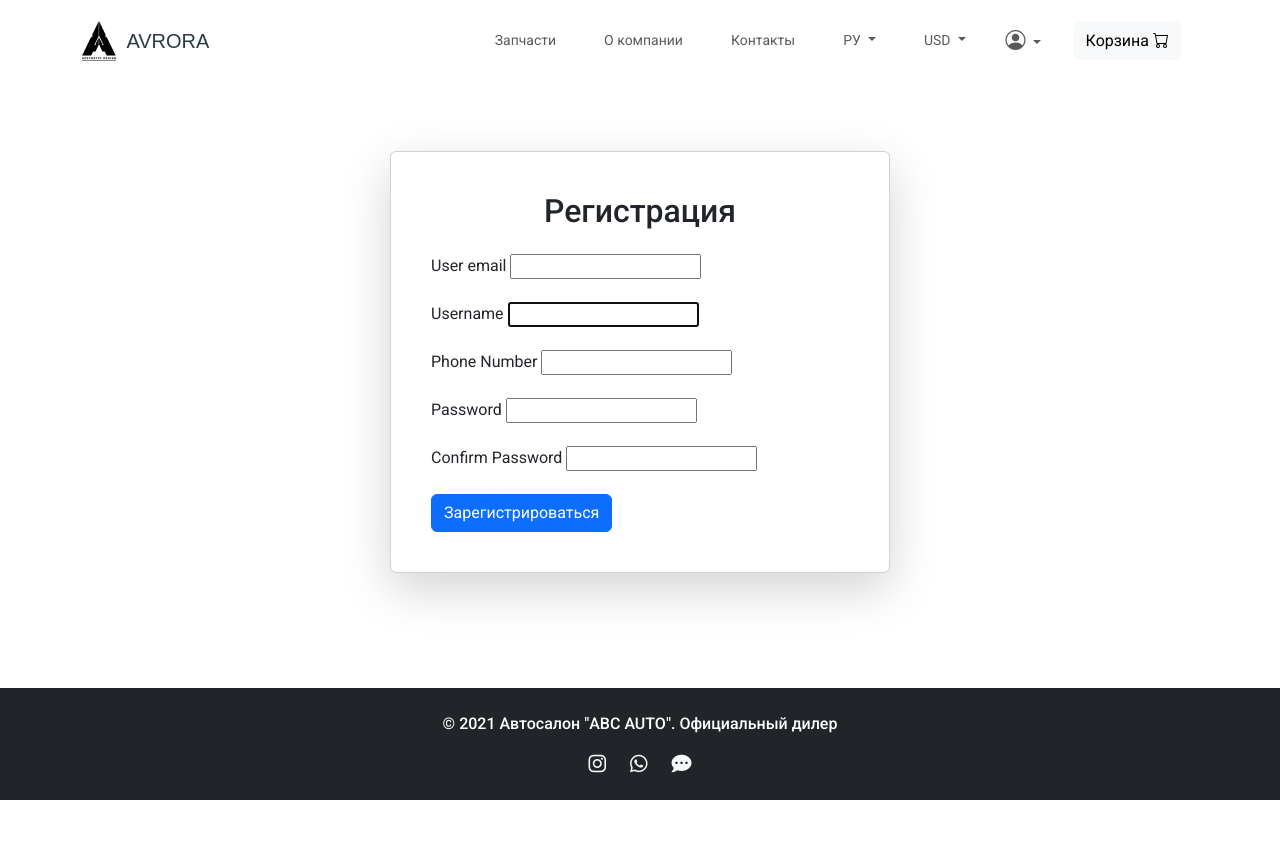
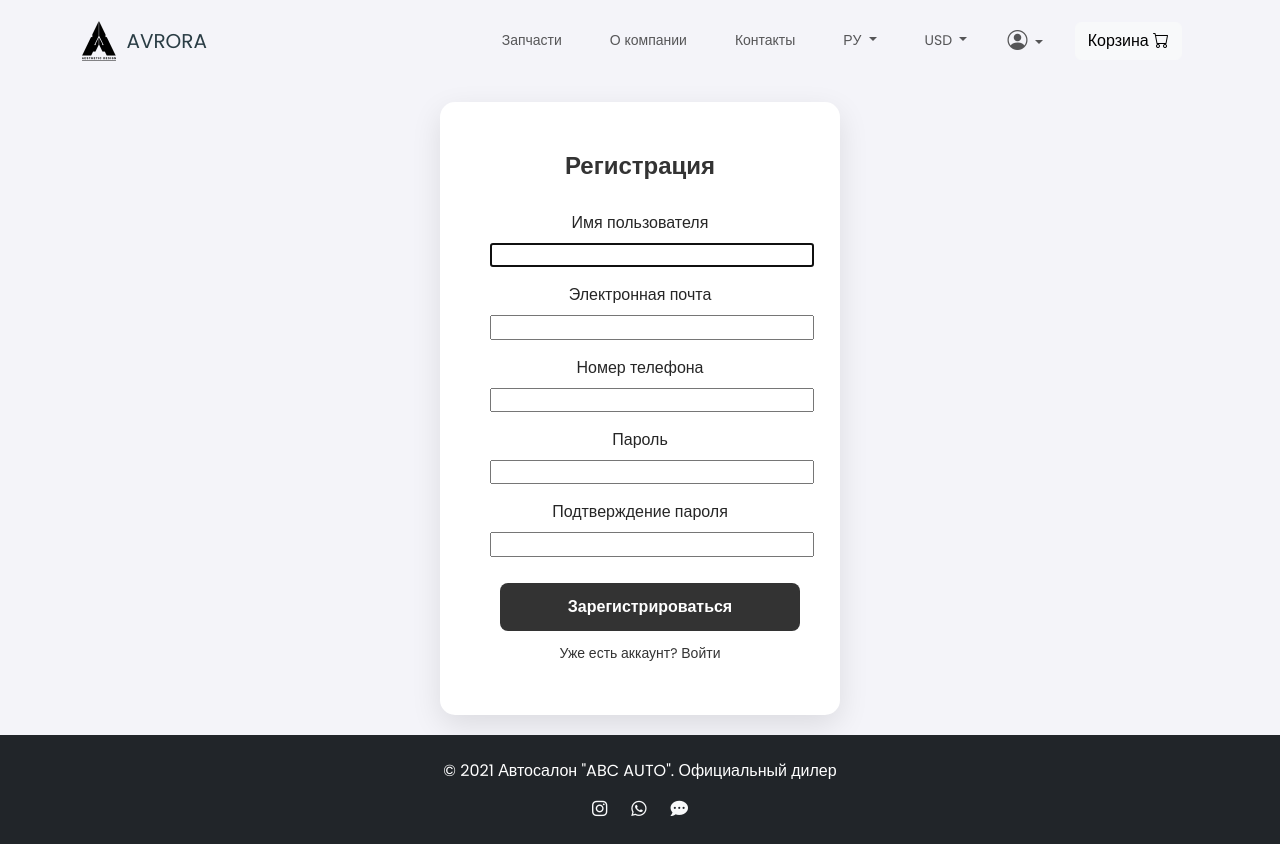
Before and after one commit to asel6320/spare_Asel, a Django app: page /accounts/register/ in a window 1280 px wide. Before the commit the page ends 800 px from the top, so only its background shows below. Run offline with Django 5.2, Linux system fonts and the light colour scheme; parts of the project's set-up code (start-up, migrations or seed data) failed here and were passed over.

Commit message:
добавил стили и изменил шрифты

```diff
--- a/source/accounts/templates/register.html
+++ b/source/accounts/templates/register.html
@@ -1,12 +1,108 @@
 {% extends 'base.html' %}
+{% load static %}
+{% block content %}
+    <style>
+        @import url('https://fonts.googleapis.com/css2?family=Poppins:wght@400;600&display=swap');
 
-{% block content %}
-<div class="d-flex justify-content-center align-items-center" style="min-height: 70vh;">
-    <div class="card shadow-lg p-4" style="width: 100%; max-width: 500px;">
-        <div class="card-body">
-            <h2 class="card-title mb-4 text-center">Регистрация</h2>
-            <form method="post">
+        body {
+            font-family: 'Poppins', sans-serif;
+            height: 100vh;
+            margin: 0;
+            background-color: #f4f4f9;
+        }
+
+        .login-container {
+            display: flex;
+            justify-content: center;
+            align-items: center;
+            width: 100%;
+            height: 100%;
+        }
+
+        .login {
+            background-color: white;
+            padding: 50px;
+            border-radius: 15px;
+            box-shadow: 0px 10px 30px rgba(0, 0, 0, 0.1);
+            width: 400px;
+            text-align: center;
+            margin: 20px;
+        }
+
+        h2 {
+            font-size: 24px;
+            font-weight: 600;
+            margin-bottom: 30px;
+            color: #333;
+        }
+
+        form {
+            margin-top: 20px;
+        }
+
+        input.text {
+            width: 100%;
+            padding: 15px;
+            margin: 10px 0;
+            border: 1px solid #ddd;
+            border-radius: 8px;
+            font-size: 14px;
+            transition: all 0.3s ease;
+        }
+
+        input.text:focus {
+            border-color: #333;
+            box-shadow: 0px 0px 5px rgba(51, 51, 51, 0.2);
+        }
+
+        button.signin {
+            width: 100%;
+            padding: 15px;
+            background-color: #333;
+            color: white;
+            border: none;
+            border-radius: 8px;
+            font-size: 16px;
+            font-weight: 600;
+            cursor: pointer;
+            transition: background-color 0.3s ease;
+            margin: 10px;
+        }
+
+        button.signin:hover {
+            background-color: #555;
+        }
+
+        hr {
+            margin: 30px 0;
+            border: 0;
+            border-top: 1px solid #ddd;
+        }
+
+        a {
+            color: #333;
+            font-size: 14px;
+            text-decoration: none;
+        }
+
+        a:hover {
+            text-decoration: underline;
+        }
+
+        .error {
+            color: red;
+            font-size: 12px;
+            text-align: left;
+        }
+    </style>
+<body>
+    <div class="login-container">
+        <div class="login">
+            <h2>Регистрация</h2>
+
+            <form method="POST" action="{% url 'accounts:register' %}">
                 {% csrf_token %}
+
                 {% if form.non_field_errors %}
                     <div class="alert alert-danger">
                         {% for error in form.non_field_errors %}
@@ -14,8 +110,21 @@
                         {% endfor %}
                     </div>
                 {% endif %}
+
                 <div class="mb-3">
-                    <label for="{{ form.email.id_for_label }}" class="form-label">User email</label>
+                    <label for="{{ form.username.id_for_label }}" class="form-label">Имя пользователя</label>
+                    {{ form.username }}
+                    {% if form.username.errors %}
+                        <div class="text-danger">
+                            {% for error in form.username.errors %}
+                                <p>{{ error }}</p>
+                            {% endfor %}
+                        </div>
+                    {% endif %}
+                </div>
+
+                <div class="mb-3">
+                    <label for="{{ form.email.id_for_label }}" class="form-label">Электронная почта</label>
                     {{ form.email }}
                     {% if form.email.errors %}
                         <div class="text-danger">
@@ -25,19 +134,9 @@
                         </div>
                     {% endif %}
                 </div>
+
                 <div class="mb-3">
-                    <label for="{{ form.username.id_for_label }}" class="form-label">Username</label>
-                    {{ form.username }}
-                    {% if form.username.errors %}
-                        <div class="text-danger">
-                            {% for error in form.username.errors %}
-                                <p>{{ error }}</p>
-                            {% endfor %}
-                        </div>
-                    {% endif %}
-                </div>
-                <div class="mb-3">
-                    <label for="{{ form.phone_number.id_for_label }}" class="form-label">Phone Number</label>
+                    <label for="{{ form.phone_number.id_for_label }}" class="form-label">Номер телефона</label>
                     {{ form.phone_number }}
                     {% if form.phone_number.errors %}
                         <div class="text-danger">
@@ -47,8 +146,9 @@
                         </div>
                     {% endif %}
                 </div>
+
                 <div class="mb-3">
-                    <label for="{{ form.password1.id_for_label }}" class="form-label">Password</label>
+                    <label for="{{ form.password1.id_for_label }}" class="form-label">Пароль</label>
                     {{ form.password1 }}
                     {% if form.password1.errors %}
                         <div class="text-danger">
@@ -58,8 +158,9 @@
                         </div>
                     {% endif %}
                 </div>
+
                 <div class="mb-3">
-                    <label for="{{ form.password2.id_for_label }}" class="form-label">Confirm Password</label>
+                    <label for="{{ form.password2.id_for_label }}" class="form-label">Подтверждение пароля</label>
                     {{ form.password2 }}
                     {% if form.password2.errors %}
                         <div class="text-danger">
@@ -69,9 +170,13 @@
                         </div>
                     {% endif %}
                 </div>
-                <button type="submit" class="btn btn-primary">Зарегистрироваться</button>
+
+                <button type="submit" class="signin">Зарегистрироваться</button>
+
+                <a href="{% url 'accounts:login' %}">Уже есть аккаунт? Войти</a>
             </form>
         </div>
     </div>
-</div>
+</body>
+</html>
 {% endblock %}
```
Also changed, not shown: source/accounts/templates/login.html (+103 -9 lines).
